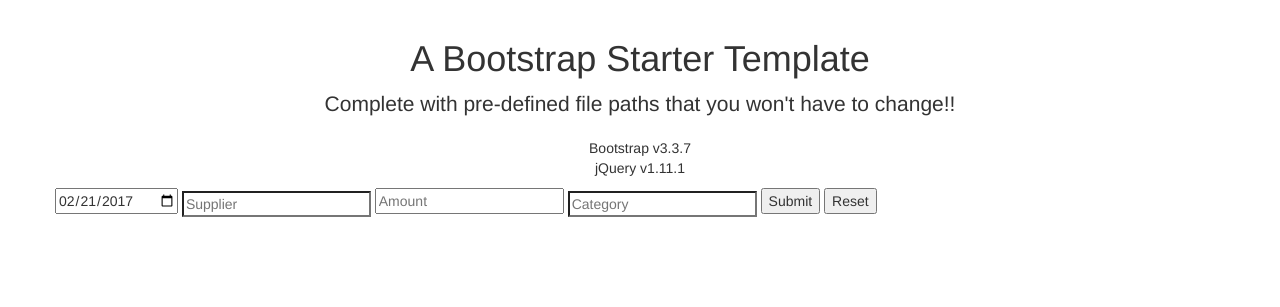
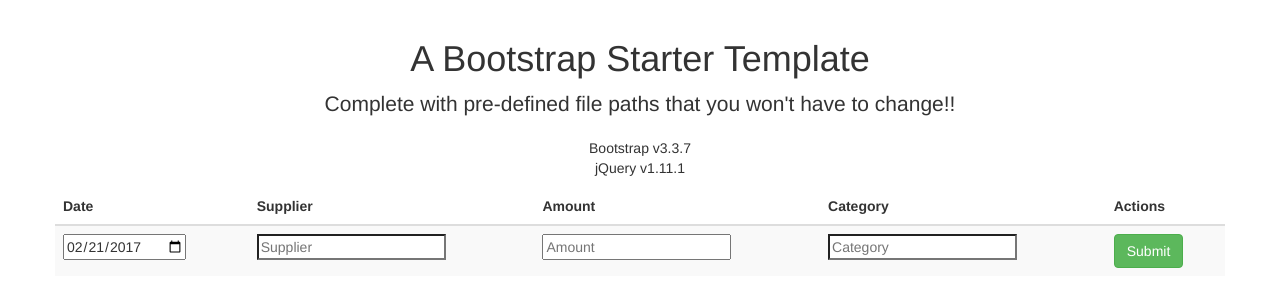
Before and after one commit to atomberg/transaction-organizer, a Flask app: page / in a window 1280 px wide. Shown: the part 51-358 px from the top of the page. Run offline with Flask 2, Linux system fonts and the light colour scheme; some libraries are stand-ins or nearby versions.

Commit message:
Added rolling window on main page, added creted-at updated-at and notes columns to db

```diff
--- a/app/models/transaction.py
+++ b/app/models/transaction.py
@@ -1,6 +1,7 @@
 from db_session import engine, Session
+from datetime import datetime
 from sqlalchemy.ext.declarative import declarative_base
-from sqlalchemy import Column, Integer, String, Float, Date
+from sqlalchemy import Column, Integer, String, Float, Date, DateTime
 
 Base = declarative_base()
 
@@ -11,13 +12,19 @@ class Transaction(Base):
     date = Column(Date, nullable=False)
     supplier = Column(String, nullable=False)
     amount = Column(Float, nullable=False)
-    category = Column(String(250))
+    category = Column(String)
+    created_at = Column(DateTime)
+    updated_at = Column(DateTime)
+    notes = Column(String)
 
-    def __init__(self, date, supplier, amount, category=None):
+    def __init__(self, date, supplier, amount, category=None, notes=None):
         self.date = date
         self.supplier = supplier
         self.amount = amount
         self.category = category
+        self.created_at = datetime.now()
+        self.updated_at = datetime.now()
+        self.notes = notes
 
     @classmethod
     def get_by_id(cls, id):
@@ -35,8 +42,13 @@ def get_suppliers():
     return [r[0] for r in Session.query(Transaction.supplier).distinct().all()]
 
 
-def get_all_transactions():
-    return Session.query(Transaction.date, Transaction.supplier, Transaction.amount, Transaction.category).all()
+def get_transactions(limit=None):
+    if not limit:
+        return Session.query(Transaction.date, Transaction.supplier, Transaction.amount, Transaction.category).all()
+    else:
+        return (Session.query(
+            Transaction.date, Transaction.supplier, Transaction.amount, Transaction.category)
+            .order_by(Transaction.updated_at.desc()).limit(limit).all())[::-1]
 
 
 Base.metadata.create_all(engine)
--- a/app/templates/index.html
+++ b/app/templates/index.html
@@ -18,22 +18,20 @@
     });
 
     // Initializing the typeahead
-    $('.typeahead.categories').typeahead({
+    $('.categories').typeahead({
       hint: true,
       highlight: true,
       minLength: 1
     },
     {
-      name: 'categories',
       source: categories
     });
-    $('.typeahead.suppliers').typeahead({
+    $('.suppliers').typeahead({
       hint: true,
       highlight: true,
       minLength: 1
     },
     {
-      name: 'suppliers',
       source: suppliers
     });
   });
@@ -54,13 +52,49 @@
         <!-- /.row -->
 
         <div class="row">
-          <form method="post" action="/transactions">
-            <input name="day" type="date" value="{{ today }}">
-            <input name="supplier" class="typeahead suppliers" type="text" placeholder="Supplier">
-            <input name="amount" class="typeahead" type="text" placeholder="Amount">
-            <input name="category" class="typeahead categories" type="text" placeholder="Category">
-            <input type="submit">
-            <input type="reset">
-          </form>
+            <table id="table_id" class="table table-striped">
+                <thead>
+                    <tr>
+                        <th>Date</th>
+                        <th>Supplier</th>
+                        <th>Amount</th>
+                        <th>Category</th>
+                        <th>Actions</th>
+                    </tr>
+                </thead>
+                <tbody>
+                  {% for row in table_rows %}
+                    <tr>
+                        {% for cell in row %}
+                        <td>{{ cell }}</td>
+                        {% endfor %}
+                        <td><button type="button" class="btn btn-info"> View </button></td>
+                    </tr>
+                  {% endfor %}
+                    <form id="add" method="post" action="/transactions">
+                      <tr>
+                        <td>
+                          <input name="day" form="add" type="date" value="{{ today }}">
+                        </td>
+                        <td>
+                          <input name="supplier" form="add" class="suppliers" type="text" placeholder="Supplier">
+                        </td>
+                        <td>
+                          <input name="amount" form="add" type="text" placeholder="Amount">
+                        </td>
+                        <td>
+                          <input name="category" form="add" class="categories" type="text" placeholder="Category">
+                        </td>
+                        <td>
+                          <input type="submit" form="add" class="btn btn-success">
+                        </td>
+                      </tr>
+                    </form>
+                </tbody>
+            </table>
+        </div>
+
+        <div class="row">
+
         </div>
 {% endblock %}
--- a/app/templates/table.html
+++ b/app/templates/table.html
@@ -30,6 +30,7 @@ $(document).ready( function () {
                       <th>Supplier</th>
                       <th>Amount</th>
                       <th>Category</th>
+                      <th>Actions</th>
                   </tr>
               </thead>
               <tbody>
@@ -38,6 +39,10 @@ $(document).ready( function () {
                       {% for cell in row %}
                       <td>{{ cell }}</td>
                       {% endfor %}
+                      <td>
+                        <button type="button" class="btn btn-success">Edit</button>
+                        <button type="button" class="btn btn-danger">Delete</button>
+                      </td>
                   </tr>
                 {% endfor %}
               </tbody>
--- a/app/views.py
+++ b/app/views.py
@@ -1,23 +1,16 @@
 from datetime import date, datetime
 from models.db_session import Session
-from models.transaction import Transaction, get_categories, get_suppliers, get_all_transactions
+from models.transaction import Transaction, get_categories, get_suppliers, get_transactions
 
 from flask import Flask, render_template, request
 backend = Flask(__name__)
 
 
 @backend.route('/')
-def home():
-    return render_template(
-        'index.html',
-        today=date.today().strftime('%Y-%m-%d'),
-        suppliers=get_suppliers(),
-        categories=get_categories())
-
-
 @backend.route('/transactions', methods=['GET', 'POST'])
 def add_transaction():
     if request.method == 'POST':
+        print request.values
         t = Transaction(
             datetime.strptime(request.values['day'], '%Y-%m-%d').date(),
             request.values['supplier'],
@@ -29,14 +22,15 @@ def add_transaction():
         'index.html',
         today=date.today().strftime('%Y-%m-%d'),
         suppliers=get_suppliers(),
-        categories=get_categories())
+        categories=get_categories(),
+        table_rows=get_transactions(3))
 
 
 @backend.route('/view', methods=['GET'])
 def view_transaction():
     return render_template(
         'table.html',
-        table_rows=get_all_transactions())
+        table_rows=get_transactions())
 
 
 if __name__ == "__main__":
```
